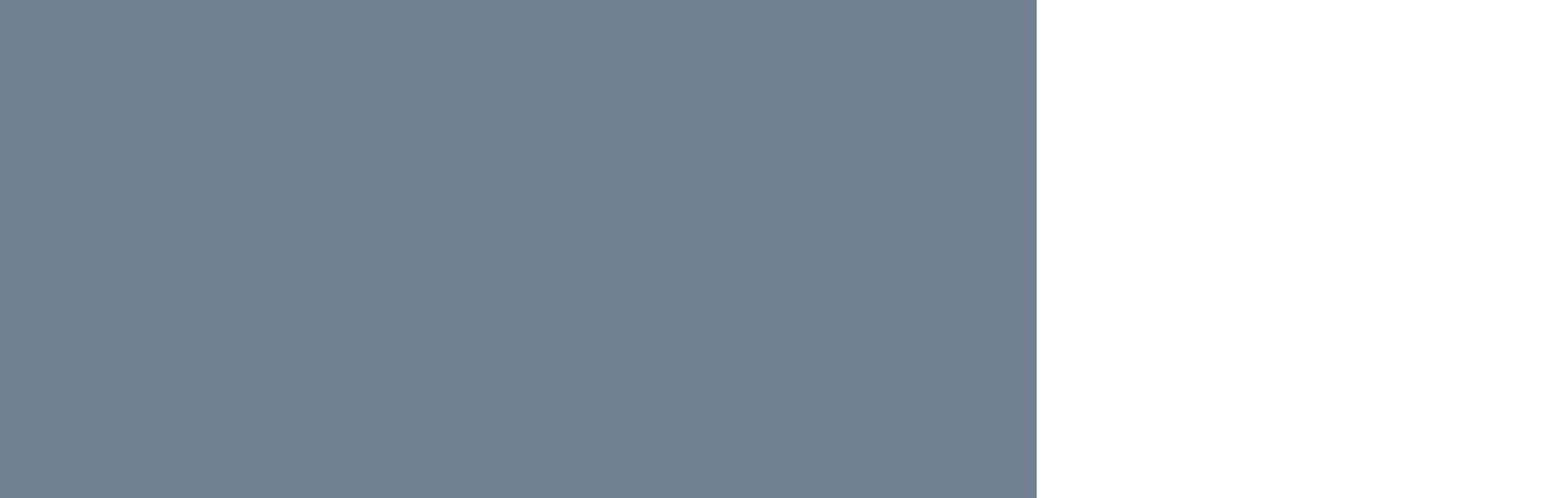
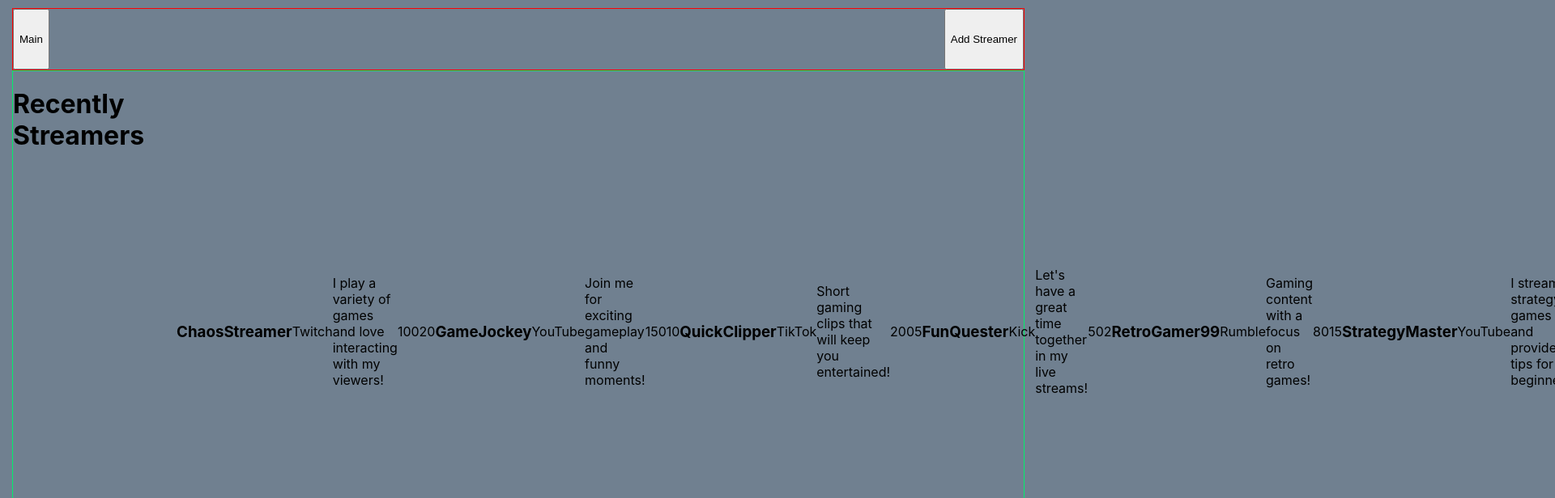
Before and after one commit to MendieFendie/streamer-spotlight-project, a React (Create React App) app: page / in a window 1280 px wide. Shown: the top 616 px of the page at 81% size, 1920 px wide, since content can reach past the window. Built offline with nearby package versions, Linux system fonts and the light colour scheme.

Commit message:
base mockup

```diff
--- a/public/index.html
+++ b/public/index.html
@@ -24,7 +24,7 @@
       work correctly both with client-side routing and a non-root public URL.
       Learn how to configure a non-root public URL by running `npm run build`.
     -->
-    <title>React App</title>
+    <title>Streamer Spotlight</title>
   </head>
   <body>
     <noscript>You need to enable JavaScript to run this app.</noscript>
--- a/src/App.css
+++ /dev/null
@@ -1,5 +0,0 @@
-.window {
-  height: 100vh;
-  height: 100vh;
-  background: slategray;
-}
--- a/src/App.js
+++ b/src/App.js
@@ -1,9 +1,23 @@
-import "./App.css";
-
+import css from "./App.module.css";
+import AddBtn from "./components/Buttonts/AddBtn/AddBtn";
+import MainBtn from "./components/Buttonts/MainBtn/MainBtn";
+import StreamersList from "./components/StreamersList/StreamersList";
 function App() {
   return (
     <>
-      <div className="window"></div>
+      <div className={css.container}>
+        <div className={css.app}>
+          <header className={css.header}>
+            <MainBtn />
+            <AddBtn />
+          </header>
+          <main className={css.main}>
+            <h1>Recently Streamers</h1>
+            <StreamersList />
+          </main>
+          <footer className={css.footer}></footer>
+        </div>
+      </div>
     </>
   );
 }
--- /dev/null
+++ b/src/App.module.css
@@ -0,0 +1,39 @@
+body {
+  background: slategray;
+}
+
+.container {
+  padding: 10px 15px;
+}
+
+.app {
+  display: flex;
+  width: auto;
+  flex-direction: column;
+  align-content: space-around;
+  justify-content: space-between;
+  height: 100vh;
+}
+
+.header {
+  display: flex;
+  justify-content: space-between;
+  width: auto;
+  height: 75px;
+  border: 1px red solid;
+}
+
+.main {
+  display: flex;
+  flex: 1;
+  width: auto;
+  height: auto;
+  border: 1px rgb(0, 240, 108) solid;
+}
+
+.footer {
+  display: flex;
+  width: auto;
+  height: 75px;
+  border: 1px blue solid;
+}
--- /dev/null
+++ b/src/components/Buttonts/AddBtn/AddBtn.js
@@ -0,0 +1,5 @@
+function AddBtn() {
+  return <button>Add Streamer</button>;
+}
+
+export default AddBtn;
--- /dev/null
+++ b/src/components/Buttonts/MainBtn/MainBtn.js
@@ -0,0 +1,5 @@
+function MainBtn() {
+  return <button>Main</button>;
+}
+
+export default MainBtn;
--- /dev/null
+++ b/src/components/StreamerCard/StreamerCard.js
@@ -0,0 +1,16 @@
+import css from "./StreamerCard.module.css";
+
+function StreamerCard(props) {
+  const { id, name, platform, description, upvotes, downvotes } = props;
+  return (
+    <li id={id} className={css.card}>
+      <h3>{name}</h3>
+      <p>{platform}</p>
+      <p>{description}</p>
+      <p>{upvotes}</p>
+      <p>{downvotes}</p>
+    </li>
+  );
+}
+
+export default StreamerCard;
--- /dev/null
+++ b/src/components/StreamerCard/StreamerCard.module.css
@@ -0,0 +1,17 @@
+.card {
+  display: flex;
+  justify-content: center;
+  align-content: center;
+  align-items: center;
+}
+
+.name {
+}
+.platform {
+}
+.description {
+}
+.upvotes {
+}
+.downvotes {
+}
--- /dev/null
+++ b/src/components/StreamersList/StreamersList.js
@@ -0,0 +1,25 @@
+import data from "../../streamers.json";
+import StreamerCard from "../StreamerCard/StreamerCard";
+import css from "./StreamersList.module.css";
+
+console.log(data);
+
+function StreamersList() {
+  return (
+    <ul className={css.streamersList}>
+      {data.streamers.map((streamer) => (
+        <StreamerCard
+          key={streamer.id}
+          id={streamer.id}
+          name={streamer.name}
+          platform={streamer.platform}
+          description={streamer.description}
+          upvotes={streamer.upvotes}
+          downvotes={streamer.downvotes}
+        />
+      ))}
+    </ul>
+  );
+}
+
+export default StreamersList;
--- /dev/null
+++ b/src/components/StreamersList/StreamersList.module.css
@@ -0,0 +1,3 @@
+.streamersList {
+  display: flex;
+}
```
Also changed, not shown: src/streamers.json (renamed from streamers.json).
